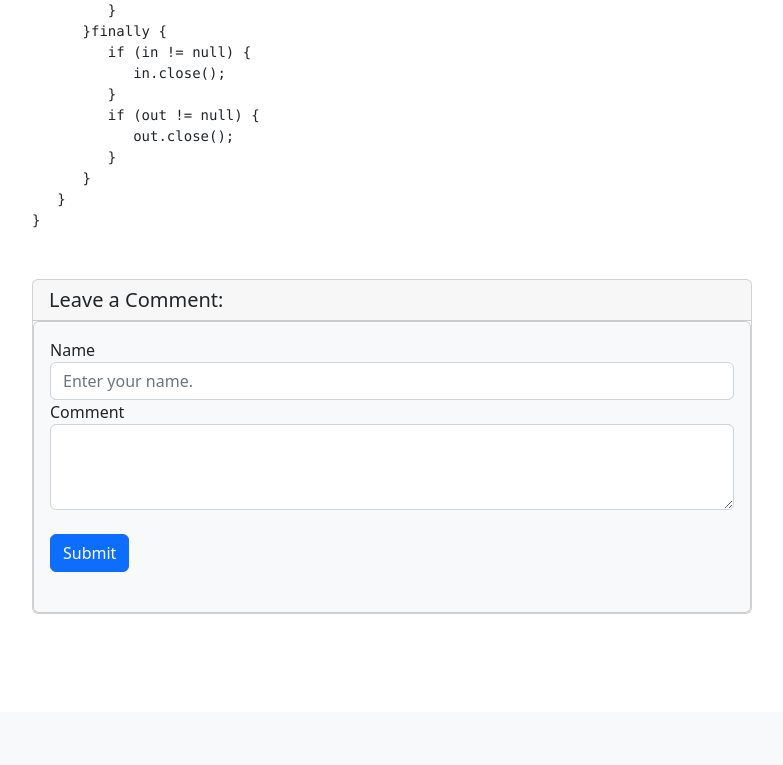
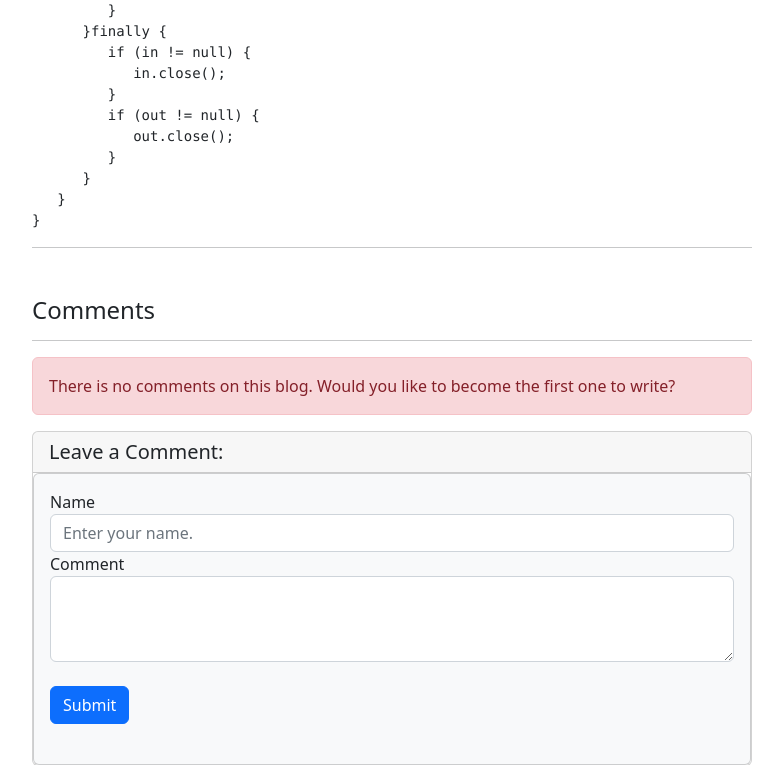
Before and after one commit to emirsakal/EFS-Blog, a Django app: page /blogs/blog/31 in a window 1280 px wide. Shown: the part 1299-2064 px from the top of the page, without its empty margins (62-845 px from the left). Before the commit the page ends 1913 px from the top, so only its background shows below. Run offline with Django 4.2, Linux system fonts and the light colour scheme; data comes from the database, SQL or seed files in the repository; both versions use the stored data as it was after the commit; some libraries are stand-ins or nearby versions.

Commit message:
comments

```diff
--- a/article/views.py
+++ b/article/views.py
@@ -52,9 +52,12 @@ def addarticle(request):
     return render(request,"addblog.html",{"form":form})
 
 def detail(request,id):
+    # article = Article.objects.filter(id = id).first()
     article = get_object_or_404(Article,id = id)
-    # article = Article.objects.filter(id = id).first()
-    return render(request,"detail.html",{"article":article})
+
+    comments = article.comments.all()
+
+    return render(request,"detail.html",{"article":article,"comments":comments})
 
 @login_required(login_url="user:login")
 def updateArticle(request,id):
--- a/templates/detail.html
+++ b/templates/detail.html
@@ -30,9 +30,34 @@
                     <p class="fs-5 mb-4">
                         {{article.content|safe}}
                     </p>
+                    <hr>
                 </section>
             </article>
+
+            <h4>Comments</h4>
+            <hr>
             <!-- Comments -->
+            {% if comments %}
+
+            {% for comment in comments %}
+                <div class="d-flex">
+                    <div class="flex-shrink-0">
+                        <img class="d-flex me-3 rounded-circle" src="https://dummyimage.com/50x50/ced4da/6c757d.jpg" alt="..." />
+                    </div>
+                    <div class="flex grow-1 ms-3">
+                        <h5 class="fw-bold">{{comment.comment_author}}<small class ="ms-2 text-muted"><i>{{comment.comment_date}}</i></small></h5>
+                        {{comment.comment_content}}
+                    </div>
+                </div>
+                <br>
+            {% endfor %}
+
+            {% else %}
+            <div class = "alert alert-danger">
+                There is no comments on this blog. Would you like to become the first one to write?
+            </div>
+            {% endif %}
+
             <div class="card mb-5">
                 <h5 class ="card-header"> Leave a Comment:</h5>
                 <div class="card bg-light">
@@ -51,14 +76,6 @@
                             <br>
                             <button type="submit" class="btn btn-primary">Submit</button>
                         </form>
-                        <!-- Single comment
-                        <div class="d-flex">
-                            <div class="flex-shrink-0"><img class="rounded-circle" src="https://dummyimage.com/50x50/ced4da/6c757d.jpg" alt="..." /></div>
-                            <div class="ms-3">
-                                <div class="fw-bold">Commenter Name</div>
-                                When I look at the universe and all the ways the universe wants to kill us, I find it hard to reconcile that with statements of beneficence.
-                            </div>
-                        </div> -->
                     </div>
                 </div>
             </div>
```
Also changed, not shown: db.sqlite3.
